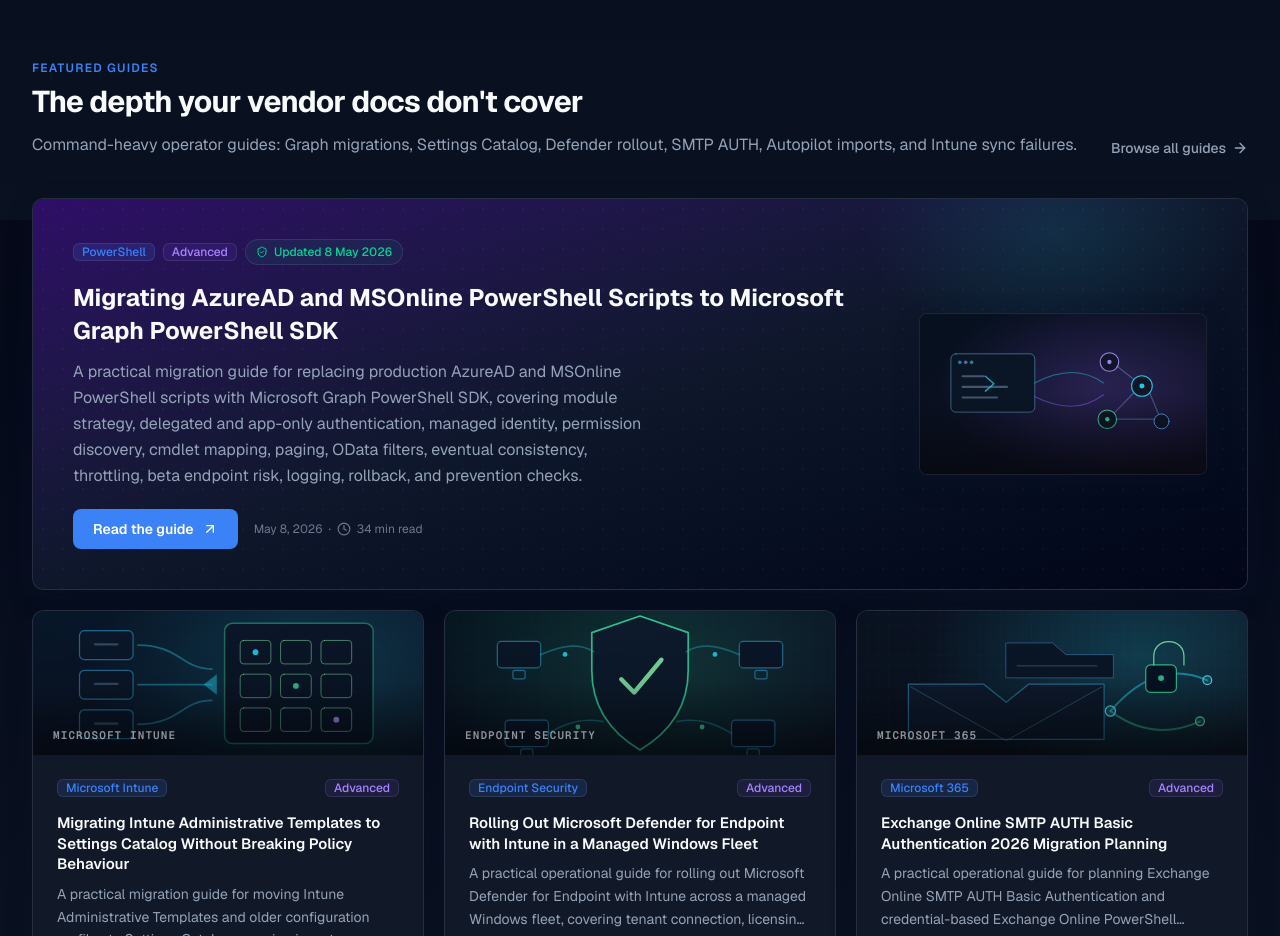
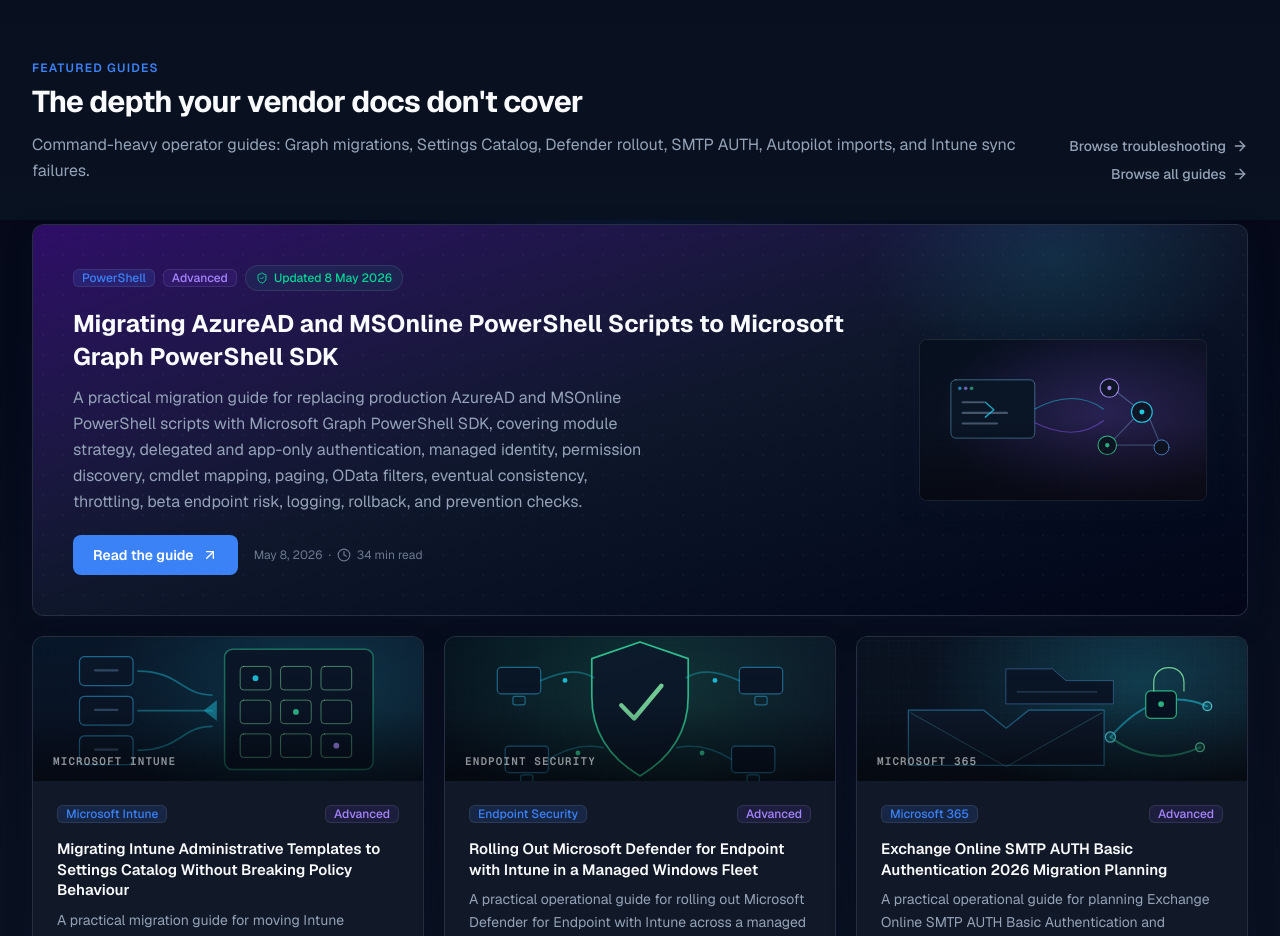
Before and after one commit to Jackoma0209/adminsignal, a Next.js app: page / in a window 1280 px wide. Shown: the part 2980-3916 px from the top of the page. Built offline with nearby package versions, Linux system fonts and the light colour scheme; no server answers.

Commit message:
Surface Browse troubleshooting on featured guides and tighten the failure-state filter.

```diff
--- a/src/components/sections/FailureStateSection.tsx
+++ b/src/components/sections/FailureStateSection.tsx
@@ -31,8 +31,10 @@
   const bySlug = new Map(troubleshootingArticles.map((article) => [article.slug, article]))
 
   const articles = PREFERRED_SLUGS.map((slug) => bySlug.get(slug)).filter(
-    (article): article is TroubleshootingArticle =>
-      Boolean(article) && !isNoindexTroubleshootingSlug(article.slug),
+    (article): article is TroubleshootingArticle => {
+      if (!article) return false
+      return !isNoindexTroubleshootingSlug(article.slug)
+    },
   )
 
   if (articles.length === 0) return null
--- a/src/components/sections/FeaturedGuidesSection.tsx
+++ b/src/components/sections/FeaturedGuidesSection.tsx
@@ -75,6 +75,14 @@
           title="The depth your vendor docs don't cover"
           description="Command-heavy operator guides: Graph migrations, Settings Catalog, Defender rollout, SMTP AUTH, Autopilot imports, and Intune sync failures."
           action={
+            <div className="flex flex-col items-end gap-2">
+              <Link
+                href="/troubleshooting"
+                className="flex items-center gap-1.5 text-sm font-medium text-muted transition-colors hover:text-primary"
+              >
+                Browse troubleshooting
+                <ArrowRight className="h-4 w-4" />
+              </Link>
               <Link
                 href="/tutorials"
                 className="flex items-center gap-1.5 text-sm font-medium text-muted transition-colors hover:text-primary"
@@ -82,6 +90,7 @@
                 Browse all guides
                 <ArrowRight className="h-4 w-4" />
               </Link>
+            </div>
           }
         />
 
```
Lines whose indentation alone changed are shown as unchanged.
